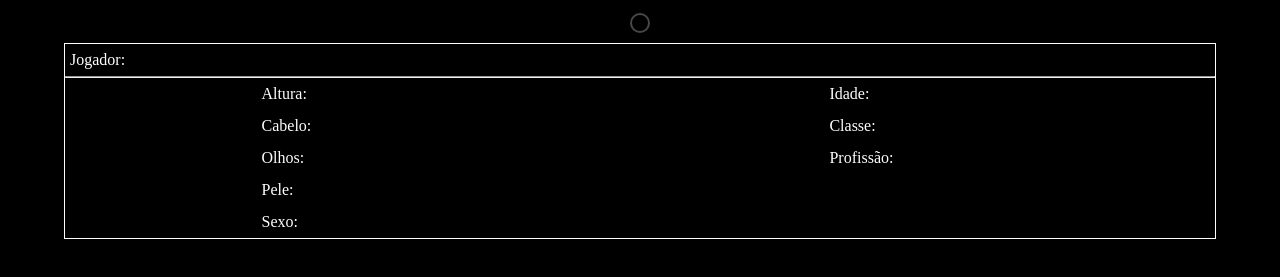
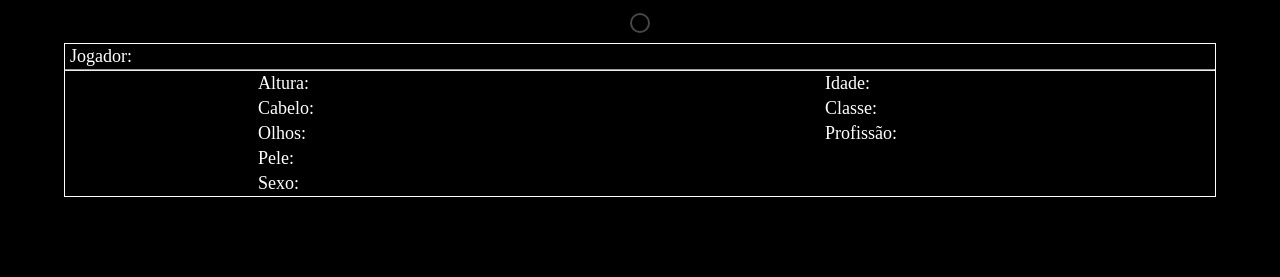
Before and after one commit to RafaelCostaSIlva1501/Fichas_RPG, a plain HTML site: page index.html in a window 1280 px wide. Shown: the part 263-540 px from the top of the page. Drawn offline with Linux system fonts and the light colour scheme.

Commit message:
Tamanhos font-size

```diff
--- a/estilos/mobile.css
+++ b/estilos/mobile.css
@@ -88,7 +88,7 @@ html{
 #foto:hover{
     cursor: pointer;
     box-shadow: 0px 0px 10px 5px #ffffff3f;
-    transition: box-shadow 1s;
+    transition: box-shadow 0.3s;
 }
 
 /*Nome do personagem*/
@@ -145,8 +145,8 @@ html{
 }
 
 #menuInfo label{
-    font-size: 16px;
-    line-height: 2em;
+    font-size: 18px;
+    line-height: 25px;
 }
 
 #menuInfo input{
```
